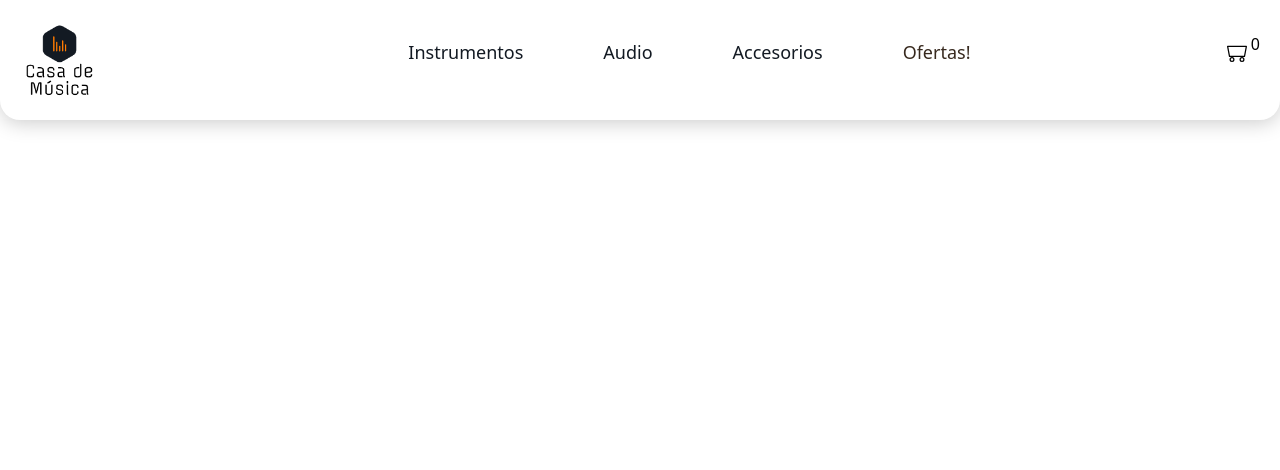
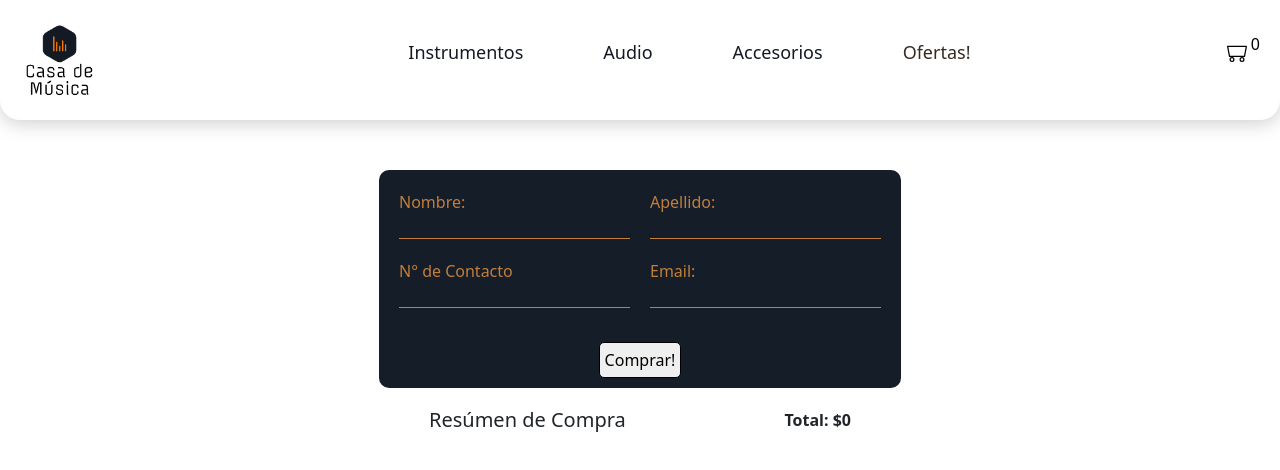
Before and after one commit to FacuM87/CasaDeMusica-React, a React (Create React App) app: page /checkout in a window 1280 px wide. Shown: the top 470 px of the page. Built offline with nearby package versions, Linux system fonts and the light colour scheme.

Commit message:
lógica y renderizado del Checkout

```diff
--- a/src/components/Checkout/Checkout.css
+++ b/src/components/Checkout/Checkout.css
@@ -0,0 +1,105 @@
+
+.checkoutContainer{
+    display: flex;
+    flex-direction: column-reverse;
+    justify-content: center;
+    align-items: center;
+    gap: 20px;
+}
+
+.resumen{
+    width: 422px;
+}
+
+.resumenPort{
+    display: flex;
+    justify-content: space-between;
+    gap: 10px;
+}
+
+
+/* FORMULARIO */
+
+.form {
+    display: grid;
+    margin: 170px 0px auto;
+    width: 100%;
+    padding: 10px;
+    border-radius: 10px;
+    background-color: rgb(21, 29, 41);
+    transition: all .5s;
+    grid-template-columns: 1fr 1fr;
+    grid-template-areas: "Nombre   Apellido"
+                         "N°deContacto   Email"
+                         "Enviar    Enviar";
+  }
+
+  .form:hover {
+    box-shadow: 5px 5px 16px 5px rgba(0, 0, 0, 0.67);
+    transition: 0.5s;
+  }
+
+  .form label {
+    display: flex;
+    flex-direction: column;
+    padding: 10px;
+    color: #c27e3a;
+  }
+
+  .form label input {
+    border: none;
+    background-color: rgb(21, 29, 41);
+    border-bottom: 1px solid #c27e3a;
+    color: #c27e3a;
+  }
+
+  .form h2 {
+    color: #c27e3a;
+    grid-area: Contacto;
+    text-align: center;
+    margin-bottom: 20px;
+  }
+
+  .form label:nth-child(1) {
+    grid-area: Nombre;
+  }
+
+  .form label:nth-child(2) {
+    grid-area: Apellido;
+  }
+
+  .form label:nth-child(3) {
+    grid-area: N°deContacto;
+  }
+
+  .form label:nth-child(4) {
+    grid-area: Email;
+  }
+
+  .form button {
+    grid-area: Enviar;
+    width: auto;
+    border: 1px solid;
+    border-radius: 5px;
+    justify-self: center;
+    padding: 5px 5px;
+    transition: all .5s;
+  }
+
+  .form button:hover {
+    background-color: rgb(182, 122, 71);
+    transition: 0.5s;
+    border: 1px solid;
+    padding: 5px 15px;
+  }
+
+  @media (max-width: 1000px) {
+    .form {
+      grid-template-columns: 1fr 1fr;
+      grid-template-areas: "Nombre   Nombre"
+                           "Apellido Apellido"
+                           "N°deContacto N°deContacto"
+                           "Email  Email"
+                           "Enviar    Enviar";
+    }
+  }
--- a/src/components/Checkout/Checkout.jsx
+++ b/src/components/Checkout/Checkout.jsx
@@ -1,11 +1,57 @@
-import React from 'react'
+import React, { useContext } from 'react'
 import "./Checkout.css"
-//import { useForm } from "react-hook-form"
+import { CartContext } from '../../CartContext/CartContext'
+import CheckoutItems from './CheckoutItems/CheckoutItems'
+import { useForm } from "react-hook-form"
+import { db } from "../../config/firebase"
+import { collection, addDoc } from 'firebase/firestore'
 
 const Checkout = () => {
+
+    const { register, handleSubmit } = useForm()
+    const { carrito, total, vaciarCarrito } = useContext(CartContext)
+
+    const ordenDeCompra = (info) => {
+        const orden={
+            fecha: new Date().toLocaleString(),
+            cliente: info,
+            productos: carrito,
+            montoTotal: total()
+        }
+        console.log(orden);
+
+        const ordenesRef = collection(db, "ordenesDeCompra")
+        addDoc(ordenesRef, orden)
+
+        vaciarCarrito()
+    }
+
   return (
-    <div>
-        Checkout
+    <div className="checkoutContainer">
+        <div className="resumen">
+            <div className="resumenPort">
+                <h5>Resúmen de Compra</h5>
+                <p><strong>Total: ${total()}</strong></p>
+            </div>
+            {carrito.map((item) => <CheckoutItems key={item.id} {...item}/>)}
+        </div>
+        <div>
+            <form className="form" onSubmit={handleSubmit(ordenDeCompra)}>
+                <label>Nombre:
+                    <input type="text" {...register("nombre")}/>
+                </label>
+                <label>Apellido:
+                    <input type="text" {...register("apellido")}/>
+                </label>
+                <label>N° de Contacto
+                    <input type="phone" {...register("teléfono")}/>
+                </label>
+                <label>Email:
+                    <input type="email" {...register("mail")}/>
+                </label>
+                <button type="submit" className="mt-4">Comprar!</button>
+            </form>
+        </div>
     </div>
   )
 }
--- /dev/null
+++ b/src/components/Checkout/CheckoutItems/CheckoutItems.css
@@ -0,0 +1,6 @@
+
+.resumenInfo {
+    display: flex;
+    justify-content: space-between;
+    width: inherit;
+}
--- /dev/null
+++ b/src/components/Checkout/CheckoutItems/CheckoutItems.jsx
@@ -0,0 +1,15 @@
+import React from 'react'
+import "./CheckoutItems.css"
+
+const CheckoutItems = ({product, quantity, price}) => {
+
+  return (
+    <div className="resumenInfo">
+        <p>{product}</p>
+        <p>{quantity}u</p>
+        <p>${price * quantity}</p>
+    </div>
+  )
+}
+
+export default CheckoutItems
```
